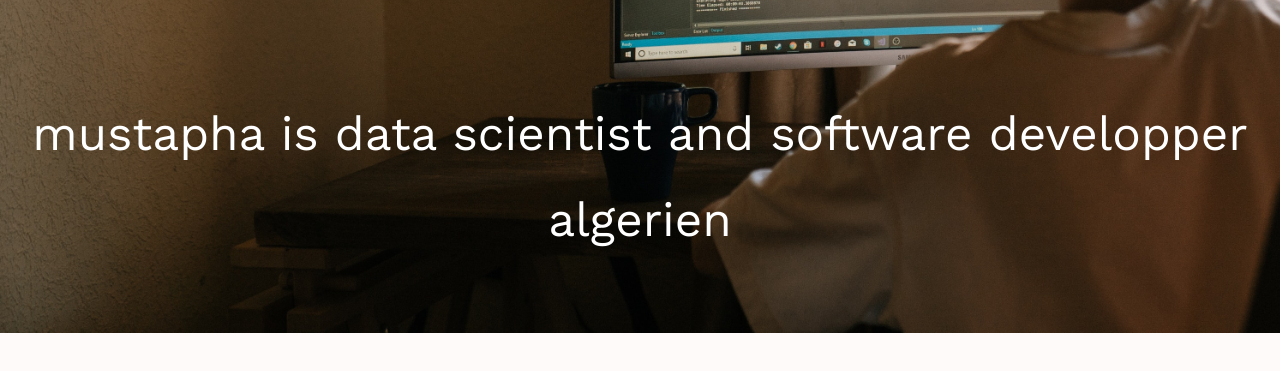
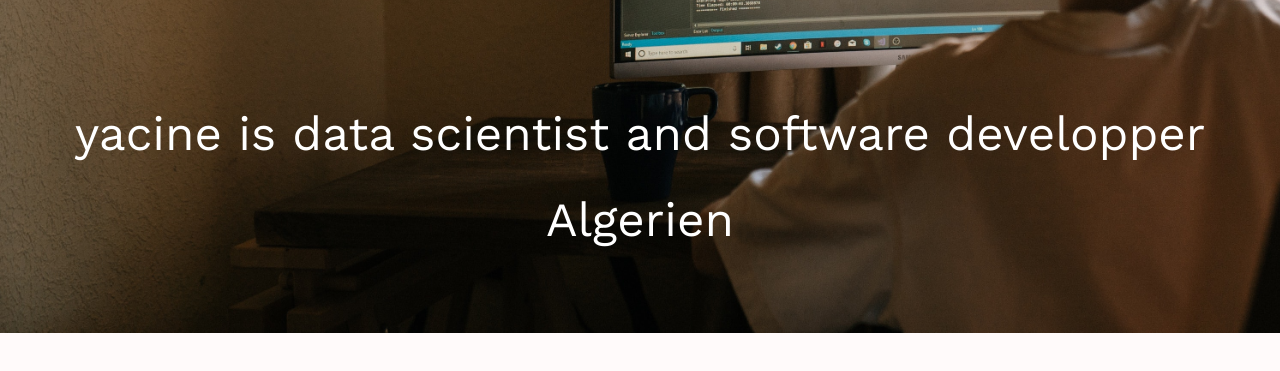
Before and after one commit to developython14/front-end-first-design, a plain HTML site: page index.html in a window 1280 px wide. Shown: the part 921-1292 px from the top of the page. Drawn offline with nearby package versions, Linux system fonts and the light colour scheme.

Commit message:
change name of developper

```diff
--- a/index.html
+++ b/index.html
@@ -40,7 +40,7 @@
     <div class="landing">
         <div class="intro-text">
             <h1>I'm Mustapha</h1>
-            <p>mustapha is data scientist and software developper algerien </p>
+            <p>yacine is data scientist and software developper Algerien </p>
         </div>
     </div>
     <!-- end of the lading part-->
```
